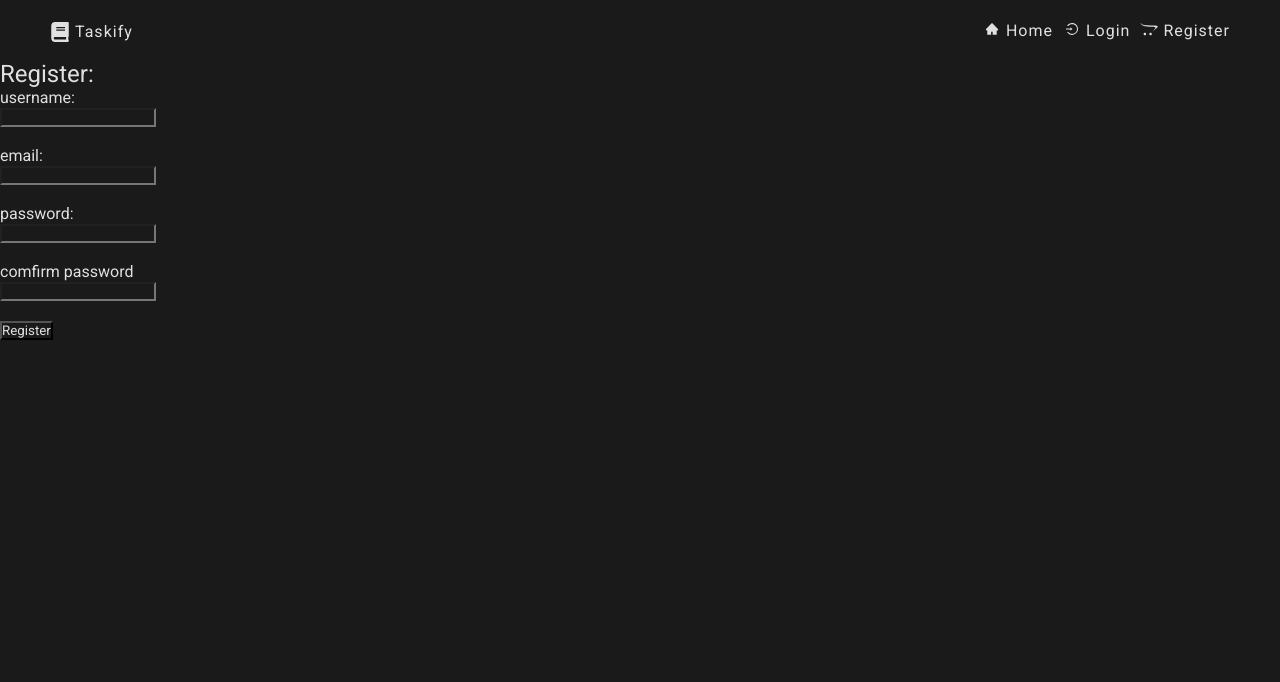
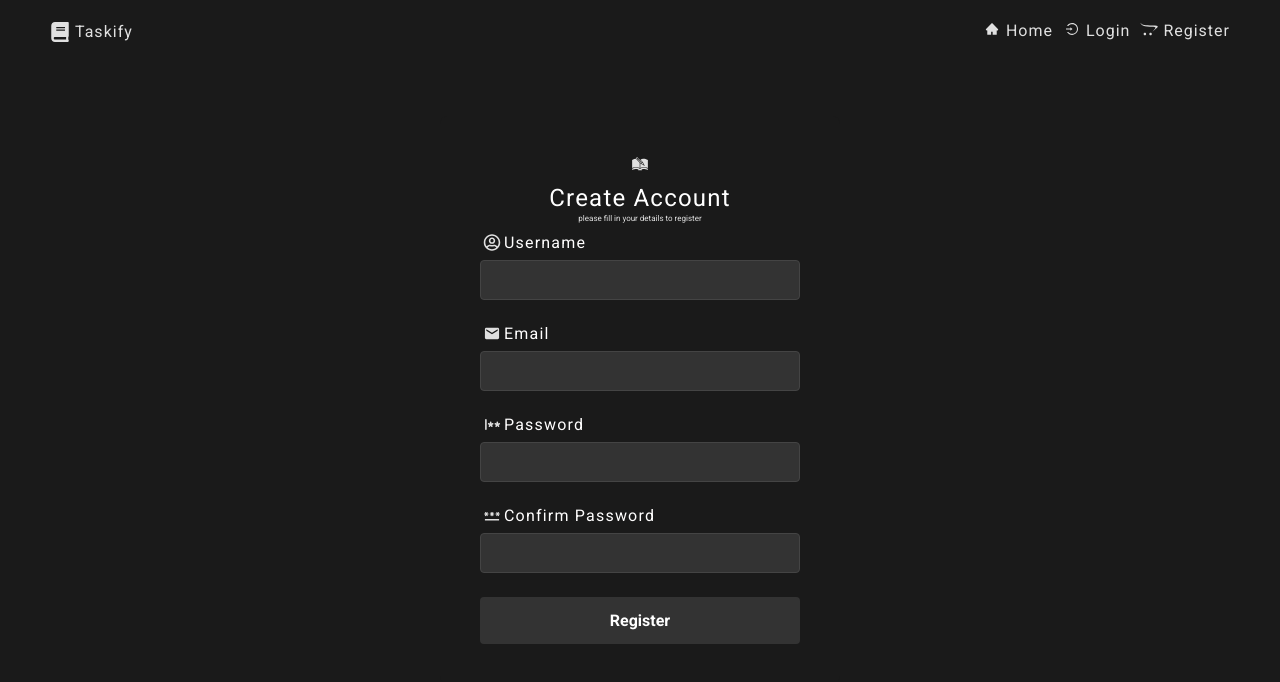
Before and after one commit to DickenMabunda/Task_Logger, a React (Vite) app in the folder frontend/: page /register in a window 1280 px wide. Shown: the top 682 px of the page. Built offline with nearby package versions, Linux system fonts and the light colour scheme.

Commit message:
need to look at the registration

```diff
--- a/frontend/src/App.css
+++ b/frontend/src/App.css
@@ -7,14 +7,25 @@
     font-family: 'Roboto', sans-serif;
     font-weight: 400;
 }
+
+body::-webkit-scrollbar {
+  display: none;
+}
+
 /* Navbar */
-
+.navbar {
+    position: fixed;
+  top: 0;
+  width: 100%;
+  z-index: 100;
+}
 .navbar-div {
     display: flex;
     flex-direction: row;
     justify-content: end;
     width: 100%;
     height: 60px;
+
 
 }
 
@@ -67,3 +78,119 @@
     padding-top: 4px;
     font-size: 18px;
 }
+
+/* Login.module.css */
+
+.resizing {
+    display: flex;
+    flex-direction: row;
+    align-items: center;
+}
+.AiOutlineMail {
+    font-size: 24px;
+    padding-bottom: 7px;
+}
+.loginContainer {
+  display: flex;
+  justify-content: center;
+  align-items: center;
+  height: 100vh;
+  font-family: 'Roboto', sans-serif;
+}
+
+.loginForm {
+  background-color: #1a1a1a; /* Slightly lighter card background */
+  padding: 2.5rem;
+  border-radius: 8px;
+
+  width: 100%;
+  max-width: 400px;
+  text-align: center;
+}
+
+.title {
+  color: #FFFFFF;
+  margin-bottom: 2px;
+  font-size: 1.5rem;
+  letter-spacing: 1.2px;
+
+}
+.p-title {
+    margin-bottom: 10px;
+    font-size: 8px;
+}
+
+.p-title-2 {
+    font-size: 8px;
+    margin-top: 10px;
+}
+
+.inputGroup {
+  margin-bottom: 1.5rem;
+  text-align: left;
+}
+
+.label {
+  display: block;
+  color: #fffefe; /* Softer gray for labels */
+  margin-bottom: 0.5rem;
+  letter-spacing: 1.2px;
+}
+
+.input {
+  width: 100%;
+  padding: 0.8rem;
+  border: 1px solid #444;
+  border-radius: 4px;
+  background-color: #333;
+  color: #E0E0E0;
+  font-size: 1rem;
+  box-sizing: border-box; /* Ensures padding doesn't affect width */
+  height: 40px;
+}
+
+.input:focus {
+  outline: none;
+  border-color: #1a1a1a; /* Highlight color on focus */
+}
+
+.button {
+  width: 100%;
+  padding: 0.9rem;
+  border: none;
+  border-radius: 4px;
+  background-color: #333333; /* Primary action color */
+  color: #FFFFFF;
+  font-size: 1rem;
+  font-weight: 700;
+  cursor: pointer;
+  transition: background-color 0.2s;
+}
+
+.button:hover {
+  background-color: #1a1a1a; /* Darker shade on hover */
+}
+
+.button:disabled {
+  background-color: #555;
+  cursor: not-allowed;
+}
+
+/* Register.module.css */
+
+.registerContainer {
+  display: flex;
+  justify-content: center;
+  align-items: center;
+  padding: 4rem 0; /* Add padding for scrollable view on small screens */
+  min-height: 100vh;
+  font-family: 'Roboto', sans-serif;
+}
+
+.registerForm {
+  padding: 2.5rem;
+  border-radius: 8px;
+  width: 100%;
+  max-width: 400px;
+  text-align: center;
+}
--- a/frontend/src/pages/Login.jsx
+++ b/frontend/src/pages/Login.jsx
@@ -1,6 +1,11 @@
 import { useState } from "react"
 import axios from 'axios'
-import {Navigate } from "react-router-dom"
+import {Navigate, Link } from "react-router-dom"
+
+/* Icons imports */
+import { RiLockPasswordFill } from 'react-icons/ri';
+import { MdEmail } from 'react-icons/md';
+import { BiSolidLogInCircle } from 'react-icons/bi';
 
 function Login() {
     const [isLoading, setIsLoading] = useState(false);
@@ -43,27 +48,74 @@ function Login() {
 
 
   return (
-    <div>
-        <h2>Login</h2>
-        <form onSubmit={handleSubmit}>
-            <label>email:</label><br/>
+    // <div>
+    //     <h2>Login</h2>
+    //     <form onSubmit={handleSubmit}>
+    //         <label>email:</label><br/>
+    //         <input
+    //         type="email"
+    //         name="email"
+    //         value={formData.email}
+    //         onChange={handleChange}
+    //         /><br />
+    //         <br/>
+
+    //         <label>password:</label><br/>
+    //         <input
+    //         type="password"
+    //         name="password"
+    //         value={formData.password}
+    //         onChange={handleChange}
+    //         /><br />
+    //         <br/>
+    //         <button  disabled={isLoading} type="submit">Login</button>
+    //     </form>
+    // </div>
+    <div className="loginContainer">
+            <form className="loginForm" onSubmit={handleSubmit}>
+                <div className="resizing-2">
+                    <BiSolidLogInCircle className="AiOutlineMail"/>
+                    <p className="title">Login</p>
+                    <p className="p-title">please login to your account</p>
+                </div>
+
+                <div className="inputGroup">
+                    <div className="resizing">
+                        <MdEmail className="AiOutlineMail"/>
+                        <label className="label" htmlFor="email">Email</label>
+                        </div>
                     <input
+                        id="email"
+                        className="input"
                         type="email"
                         name="email"
                         value={formData.email}
                         onChange={handleChange}
-            /><br />
-            <br/>
+                        required
+                    />
+                </div>
 
-            <label>password:</label><br/>
+                <div className="inputGroup">
+                    <div className="resizing">
+                        <RiLockPasswordFill className="AiOutlineMail"/>
+                    <label className="label" htmlFor="password">Password</label>
+                    </div>
+
                     <input
+                        id="password"
+                        className="input"
                         type="password"
                         name="password"
                         value={formData.password}
                         onChange={handleChange}
-            /><br />
-            <br/>
-            <button  disabled={isLoading} type="submit">Login</button>
+                        required
+                    />
+
+                </div>
+                <button className="button" disabled={isLoading} type="submit">
+                    {isLoading ? 'Logging in...' : 'Login'}
+                </button>
+                <p className="p-title-2">Don't have an account yet click <Link className='link' to='/register'>here</Link> to register</p>
             </form>
         </div>
   )
--- a/frontend/src/pages/Register.jsx
+++ b/frontend/src/pages/Register.jsx
@@ -1,7 +1,12 @@
 import { useState } from "react";
 import axios from 'axios';
 import { Navigate } from "react-router-dom";
-
+/* My Fonts*/
+import { GiArchiveRegister } from 'react-icons/gi';
+import { MdOutlinePassword } from 'react-icons/md';
+import { PiPasswordBold } from 'react-icons/pi';
+import { MdEmail } from 'react-icons/md';
+import { FaRegUserCircle } from 'react-icons/fa';
 
 export default function Register() {
     const [isLoading, setIsLoading] = useState(false);
@@ -17,76 +22,165 @@ export default function Register() {
         setFormData({...formData, [e.target.name]:e.target.value})
     }
 
+    // const handleSubmit = async (e)=> {
+    //     e.preventDefault();
 
+    //     try {
+    //         if (isLoading){
+    //         return
+    //         }
+    //     setIsLoading(true)
+    //         await axios.post('http://127.0.0.1:8000/api/register/', formData)
+    //         setSuccessMessage("Registration successful")
+    //         console.log(setSuccessMessage)
+    //         setSuccess(true)
+    //     }
+    //     catch(error) {
+    //         console.log('Error during registration!', error.response?.data)
+    //     }
+    //     finally {
+    //         setIsLoading(false)
+    //     }
+    // }
 
     const handleSubmit = async (e)=> {
-        e.preventDefault();
-        if (isLoading){
-            return
+        e.preventDefault()
+        try {
+            const res = await axios.post("http://127.0.0.1:8000/api/register/", formData)
+            if (res.status == "201") {
+                console.log("User created successfully with status: 201")
+
+                // Needs to be looked at //
             }
-        setIsLoading(true)
-
-        try {
-            const response = await axios.post('http://127.0.0.1:8000/api/register/', formData)
-            setSuccessMessage("Registration successful")
-            setSuccess(true)
         }
         catch(error) {
-            console.log('Error during registration!', error.response?.data)
-        }
-        finally {
-            setIsLoading(false)
+            console.log(error.response.data.username,error.response.data.email)
         }
     }
 
-    if (success) {
+  return (
+    // <div>
 
-        return <Navigate to="/login"/>
+    //     <h2>Register:</h2>
+    //     <form >
 
-    }
+    //         <label>username:</label><br />
+    //         <input
+    //         type='text'
+    //         name='username'
+    //         value={formData.username}
+    //         onChange={handleChange}
+    //         /><br />
+    //         <br />
 
-  return (
-    <div>
+    //         <label>email:</label><br />
+    //         <input
+    //         type='email'
+    //         name='email'
+    //         value={formData.email}
+    //         onChange={handleChange}
+    //         /><br />
+    //         <br />
 
-        <h2>Register:</h2>
-        <form >
+    //         <label>password:</label><br/>
+    //         <input
+    //         type='password'
+    //         name='password1'
+    //         value={formData.password1}
+    //         onChange={handleChange}
+    //         /><br/>
+    //         <br/>
 
-            <label>username:</label><br />
+    //         <label>comfirm password</label><br />
+    //         <input
+    //         type='password'
+    //         name='password2'
+    //         value={formData.password2}
+    //         onChange={handleChange}
+    //         /><br/>
+    //         <br />
+    //         <button type="submit" disabled={isLoading} onClick={handleSubmit}>Register</button>
+    //     </form>
+    // </div>
+
+    <div className="registerContainer">
+            <form className="registerForm" onSubmit={handleSubmit}>
+                 <div className="resizing-2">
+                    <GiArchiveRegister className="AiOutlineMail"/>
+                    <p className="title">Create Account</p>
+                    <p className="p-title">please fill in your details to register</p>
+                 </div>
+
+                <div className="inputGroup">
+                    <div className="resizing">
+                        <FaRegUserCircle className="AiOutlineMail"/>
+                        <label className="label" htmlFor="username"> Username</label>
+                    </div>
+
                     <input
+                        id="username"
+                        className="input"
                         type='text'
                         name='username'
                         value={formData.username}
                         onChange={handleChange}
-            /><br />
-            <br />
+                        required
+                    />
+                </div>
 
-            <label>email:</label><br />
+                <div className="inputGroup">
+                    <div className="resizing">
+                        <MdEmail className="AiOutlineMail"/>
+                        <label className="label" htmlFor="email">Email</label>
+                    </div>
+
                     <input
+                        id="email"
+                        className="input"
                         type='email'
                         name='email'
                         value={formData.email}
                         onChange={handleChange}
-            /><br />
-            <br />
+                        required
+                    />
+                </div>
 
-            <label>password:</label><br/>
+                <div className="inputGroup">
+                    <div className="resizing">
+                        <PiPasswordBold  className="AiOutlineMail"/>
+                        <label className="label" htmlFor="password1">Password</label>
+                    </div>
+
                     <input
+                        id="password1"
+                        className="input"
                         type='password'
                         name='password1'
                         value={formData.password1}
                         onChange={handleChange}
-            /><br/>
-            <br/>
+                        required
+                    />
+                </div>
 
-            <label>comfirm password</label><br />
+                <div className="inputGroup">
+                    <div className="resizing">
+                        <MdOutlinePassword  className="AiOutlineMail"/>
+                        <label className="label" htmlFor="password2">Confirm Password</label>
+                    </div>
                     <input
+                        id="password2"
+                        className="input"
                         type='password'
                         name='password2'
                         value={formData.password2}
                         onChange={handleChange}
-            /><br/>
-            <br />
-            <button type="submit" disabled={isLoading} onClick={handleSubmit}>Register</button>
+                        required
+                    />
+                </div>
+
+                <button className="button" type="submit" disabled={isLoading}>
+                    {isLoading ? 'Registering...' : 'Register'}
+                </button>
             </form>
         </div>
   )
```
Also changed, not shown: 1 other file (tests, documents, lock files or other folders). Lines whose indentation alone changed are shown as unchanged.
